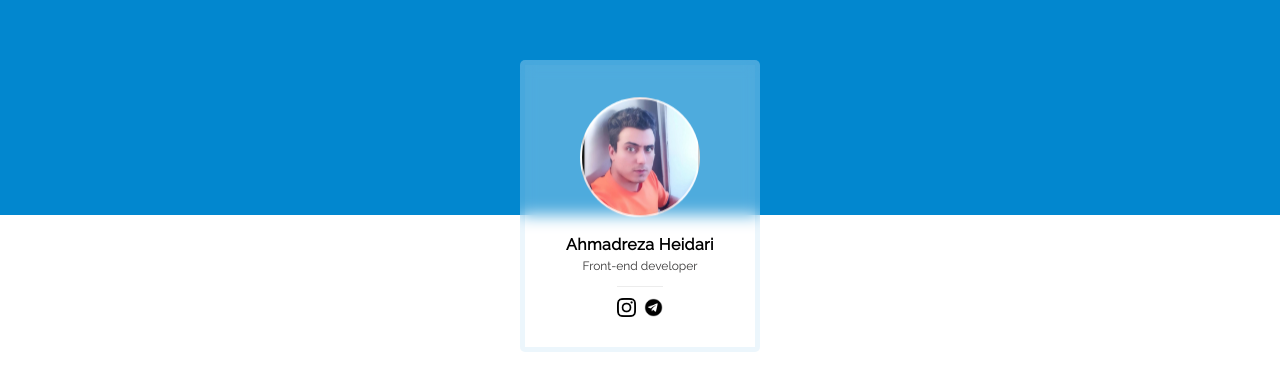
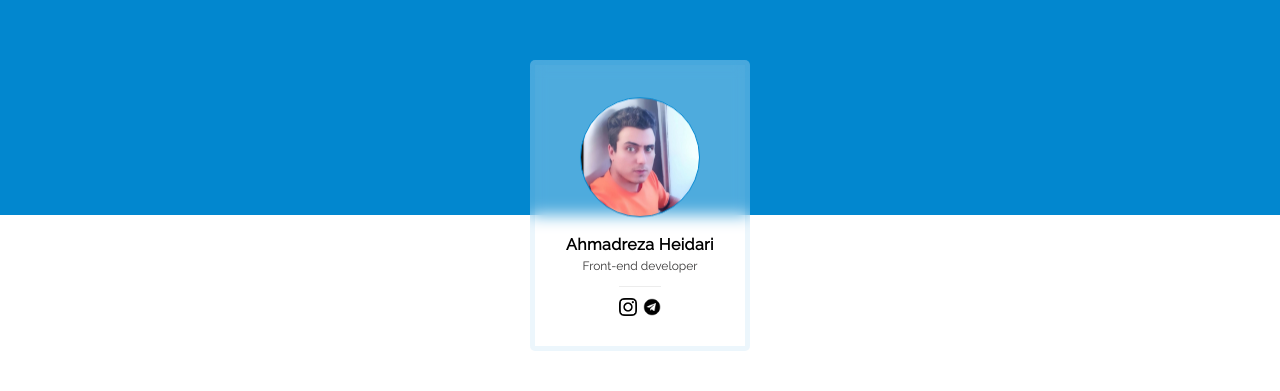
Before and after one commit to Ahmadrezalbs/Portfilio, a plain HTML site: page index.html in a window 1280 px wide. Shown: the part 105-496 px from the top of the page. Drawn offline with Linux system fonts and the light colour scheme.

Commit message:
some fixes

```diff
--- a/css/style.css
+++ b/css/style.css
@@ -29,7 +29,7 @@ html {
 .card {
     transform: translateY(-15.5rem);
     margin-inline: auto;
-    width: 24rem;
+    width: 22rem;
     background-color: rgba(255, 255, 255, 0.3);
     backdrop-filter: blur(8px);
     border-radius: 5px;
@@ -46,7 +46,7 @@ html {
     width: 12rem;
     height: 12rem;
     border-radius: 50%;
-    border: 2px solid rgba(255, 255, 255, 0.8);
+    border: 1px solid #0287cf;
     animation: rotate 600ms ease infinite alternate;
 }
 @keyframes rotate {
```
